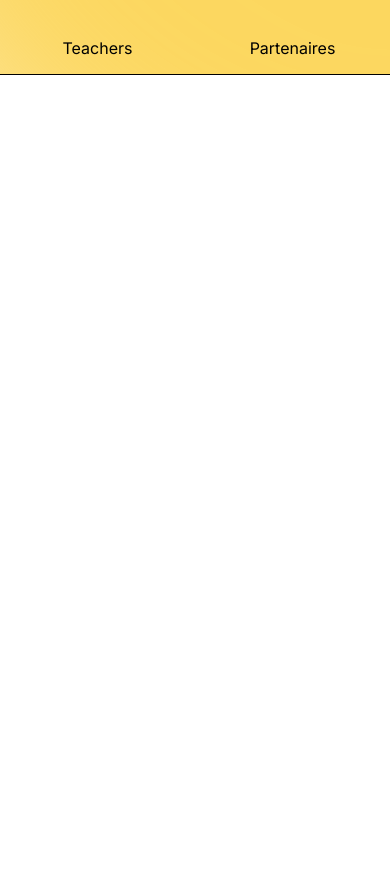
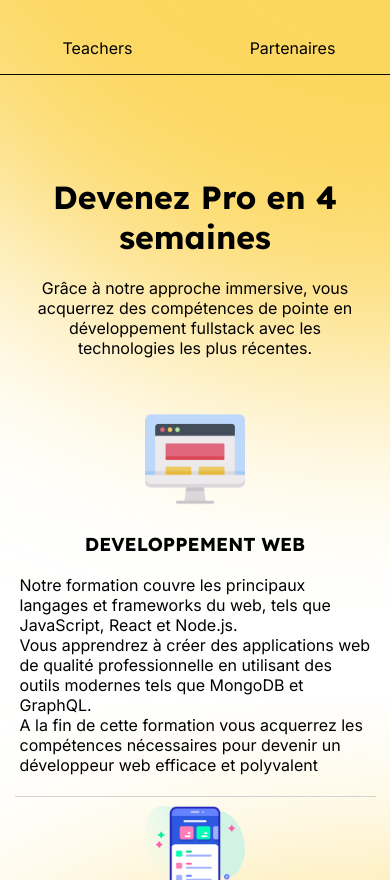
Before and after one commit to aboubacar3012/innotech-frontend-app, a Next.js app: page / in a window 390 px wide. Shown: the part 1120-2000 px from the top of the page. Before the commit the page ends 1245 px from the top, so only its background shows below. Built offline with nearby package versions, Linux system fonts and the light colour scheme.

Commit message:
response become pro

```diff
--- a/src/components/become-pro/become-pro.module.css
+++ b/src/components/become-pro/become-pro.module.css
@@ -36,3 +36,24 @@
     text-align: start;
 
 }
+
+@media only screen and (max-width: 600px) {
+    /* For tablets: */
+
+    .header{
+        width: 90%;
+    }
+
+    .elements{
+       flex-direction: column;
+    }
+    .element{
+        width:90%;
+        height: auto;
+        padding:5px;
+        border-width:0px;
+    }
+    .vertical{
+        border-width:  0.5px 0px 0px 0px;
+    }
+}
--- a/src/pages/index.tsx
+++ b/src/pages/index.tsx
@@ -22,7 +22,7 @@ export default function Home() {
           <Header />
           <Banner />
           <Statistic />
-          {/* <BecomePro /> */}
+          <BecomePro />
         </div>
       </div>
       {/* <main className="main">
```
